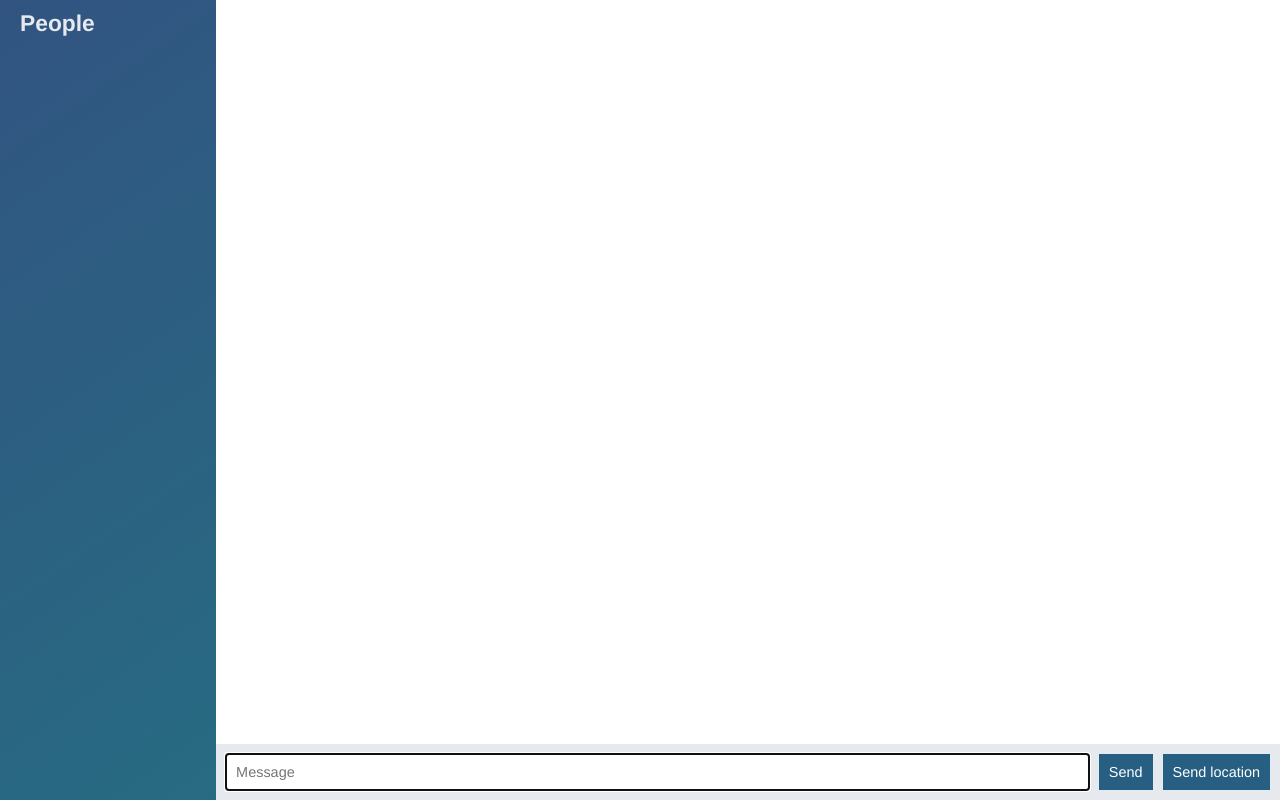
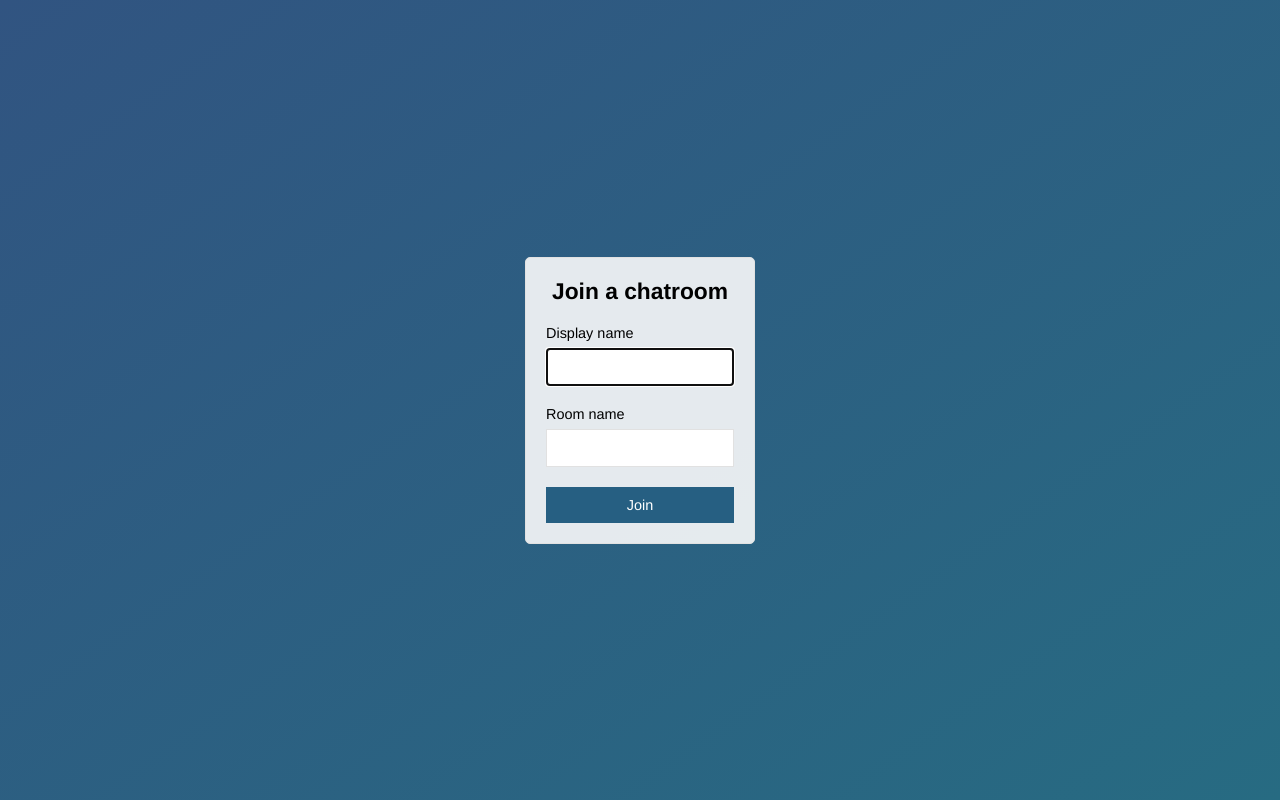
Before and after one commit to jwillet1/chat-app, a website: page public/index.html in a window 1280 px wide. Drawn offline with nearby package versions, Linux system fonts and the light colour scheme; no server answers.

Commit message:
add join page

```diff
--- a/public/index.html
+++ b/public/index.html
@@ -4,57 +4,30 @@
 
 <head>
   <meta charset="utf-8">
+  <title>Join | ChatApp</title>
+  <meta name="viewport" content="width=device-width, initial-scale=1 user-scalable=no">
   <link rel="stylesheet" href="/css/styles.css">
 </head>
-
-<body class="chat">
-  <div class="chat__sidebar">
-    <h3>People</h3>
-    <div id="users"></div>
+<body class="centered-form">
+  <div class="centered-form__form">
+    <form action="/chat.html">
+      <div class="form-field">
+        <h3>Join a chatroom</h3>
+      </div>
+      <div class="form-field">
+        <label>Display name</label>
+        <input type="text" name="name" autofocus />
+      </div>
+      <div class="form-field">
+        <label>Room name</label>
+        <input type="text" name="room" />
+      </div>
+      <div class="form-field">
+        <button>Join</button>
+      </div>
+    </form>
   </div>
 
-  <div class="chat__main">
-    <ol id="messages" class="chat__messages"></ol>
-
-    <div class="chat__footer">
-      <form id="message-form">
-        <input type="text" name="message" placeholder="Message" autofocus autocomplete="off" />
-        <button>Send</button>
-      </form>
-      <button id="send-location">Send location</button>
-    </div>
-
-  </div>
-
-  <script id="message-template" type="text/template">
-    <li class="message">
-      <div class="message__title">
-        <h4>{{from}}</h4>
-        <span>{{createdAt}}</span>
-      </div>
-      <div class="mesage__body">
-        <p>{{text}}</p>
-      </div>
-    </li>
-  </script>
-
-  <script id="location-message-template" type="text/template">
-    <li class="message">
-      <div class="message__title">
-        <h4>{{from}}</h4>
-        <span>{{createdAt}}</span>
-      </div>
-      <div class="mesage__body">
-        <p><a target="_blank" href="{{url}}">My current location</a></p>
-      </div>
-    </li>
-  </script>
-
-  <script src="/socket.io/socket.io.js"></script>
-  <script src="/js/libs/jquery-3.2.1.min.js"></script>
-  <script src="/js/libs/moment.js"></script>
-  <script src="/js/libs/mustache.js"></script>
-  <script src="/js/index.js"></script>
 </body>
 
 </html>
```
Also changed, not shown: public/chat.html (added, +62 -0 lines), public/js/chat.js (renamed from public/js/index.js).
